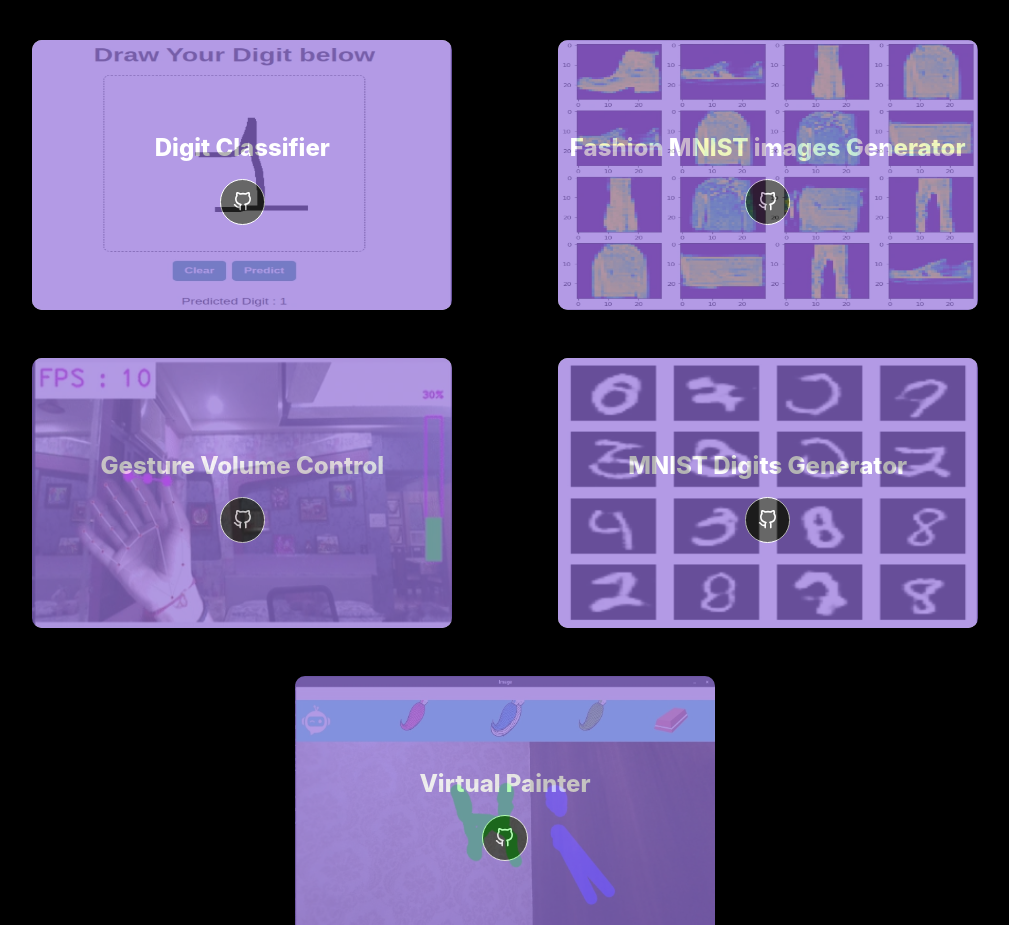
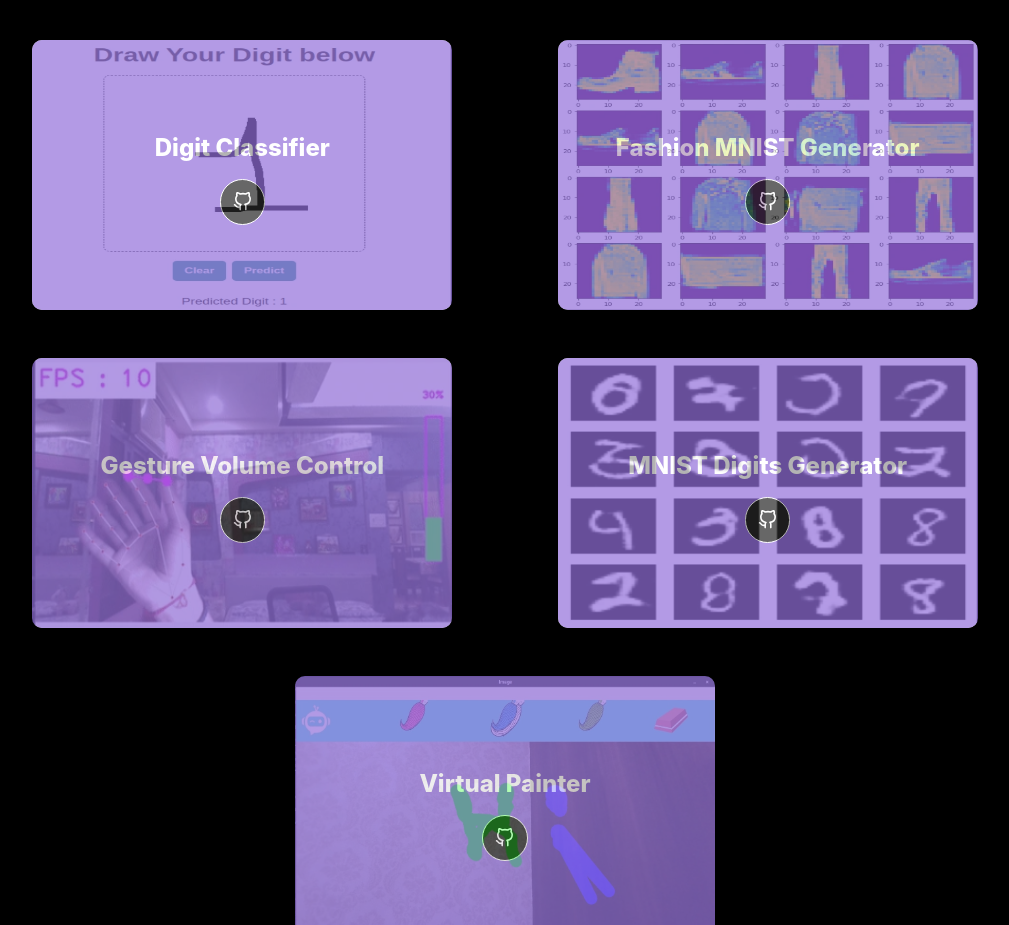
Before and after one commit to sanskarmodi8/sanskarmodi8.github.io, a React (Create React App) app: page / in a window 1280 px wide. Shown: the part 3140-4065 px from the top of the page, without its empty margins (135-1144 px from the left). Built offline with nearby package versions, Linux system fonts and the light colour scheme.

Commit message:
updated portfolio successfully

```diff
--- a/src/components/Home.jsx
+++ b/src/components/Home.jsx
@@ -84,7 +84,7 @@ const Home = () => {
         'https://github.com/sanskarmodi8/DigitClassification',
     },
     {
-      name: 'Fashion MNIST images Generator',
+      name: 'Fashion MNIST Generator',
       url: '',
       img: fashion_mnist_generation,
       repourl:
@@ -173,7 +173,7 @@ const Home = () => {
               multiText={[
                 "Hi! I'm Sanskar, a Data Scientist,",
                 "Hi! I'm Sanskar, an ML Engineer,",
-                "I also have experience in ReactJS,",
+                "I Love AI.,",
               ]}
               multiTextDelay={1500}
               typeSpeed={69}
```
